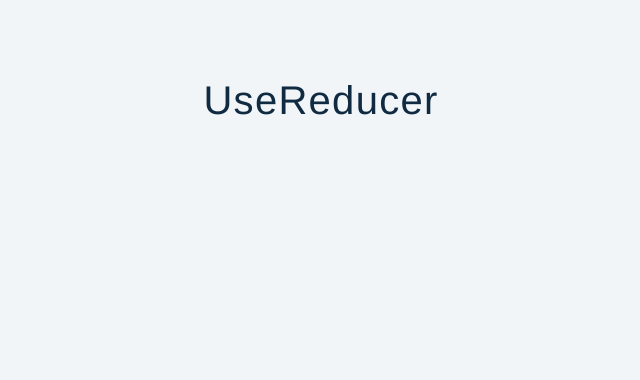
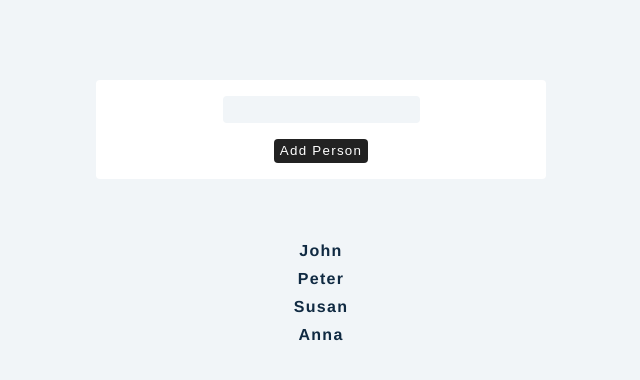
Before and after one commit to locaulker/react-advanced-v18, a React (Create React App) app: page / in a window 1280 px wide. Shown: the top 380 px of the page, without its empty margins (319-959 px from the left). Built offline with nearby package versions, Linux system fonts and the light colour scheme.

Commit message:
basic setup using just useState

```diff
--- a/src/tutorial/06-useReducer/setup/index.js
+++ b/src/tutorial/06-useReducer/setup/index.js
@@ -1,10 +1,51 @@
-import React, { useState, useReducer } from 'react';
-import Modal from './Modal';
-import { data } from '../../../data';
+import React, { useState, useReducer } from "react"
+import Modal from "./Modal"
+import { data } from "../../../data"
 // reducer function
 
 const Index = () => {
-  return <h2>useReducer</h2>;
-};
+  const [name, setName] = useState("")
+  const [people, setPeople] = useState(data)
+  const [showModal, setShowModal] = useState(false)
 
-export default Index;
+  const handleSubmit = e => {
+    e.preventDefault()
+    if (name) {
+      setShowModal(true)
+      setPeople([
+        ...people,
+        { id: new Date().getTime().toString(), name: name }
+      ])
+      setName("")
+    } else {
+      setShowModal(true)
+    }
+  }
+
+  return (
+    <>
+      {showModal && <Modal />}
+      <form onSubmit={handleSubmit} className="form">
+        <div>
+          <input
+            type="text"
+            value={name}
+            onChange={e => setName(e.target.value)}
+          />
+        </div>
+        <button type="submit">Add Person</button>
+      </form>
+      {people.map(person => {
+        const { id, name } = person
+
+        return (
+          <div key={id}>
+            <h4>{name}</h4>
+          </div>
+        )
+      })}
+    </>
+  )
+}
+
+export default Index
```
